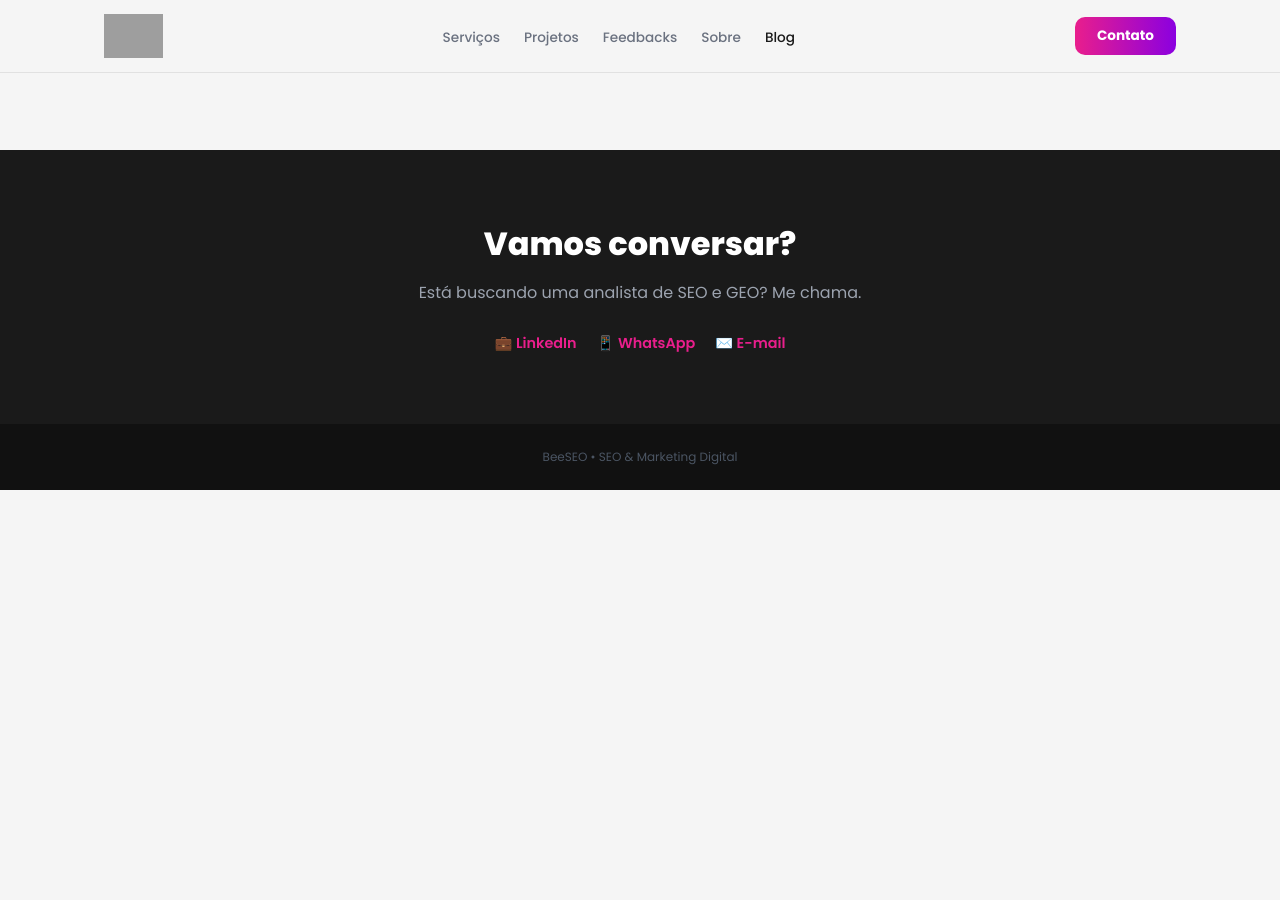
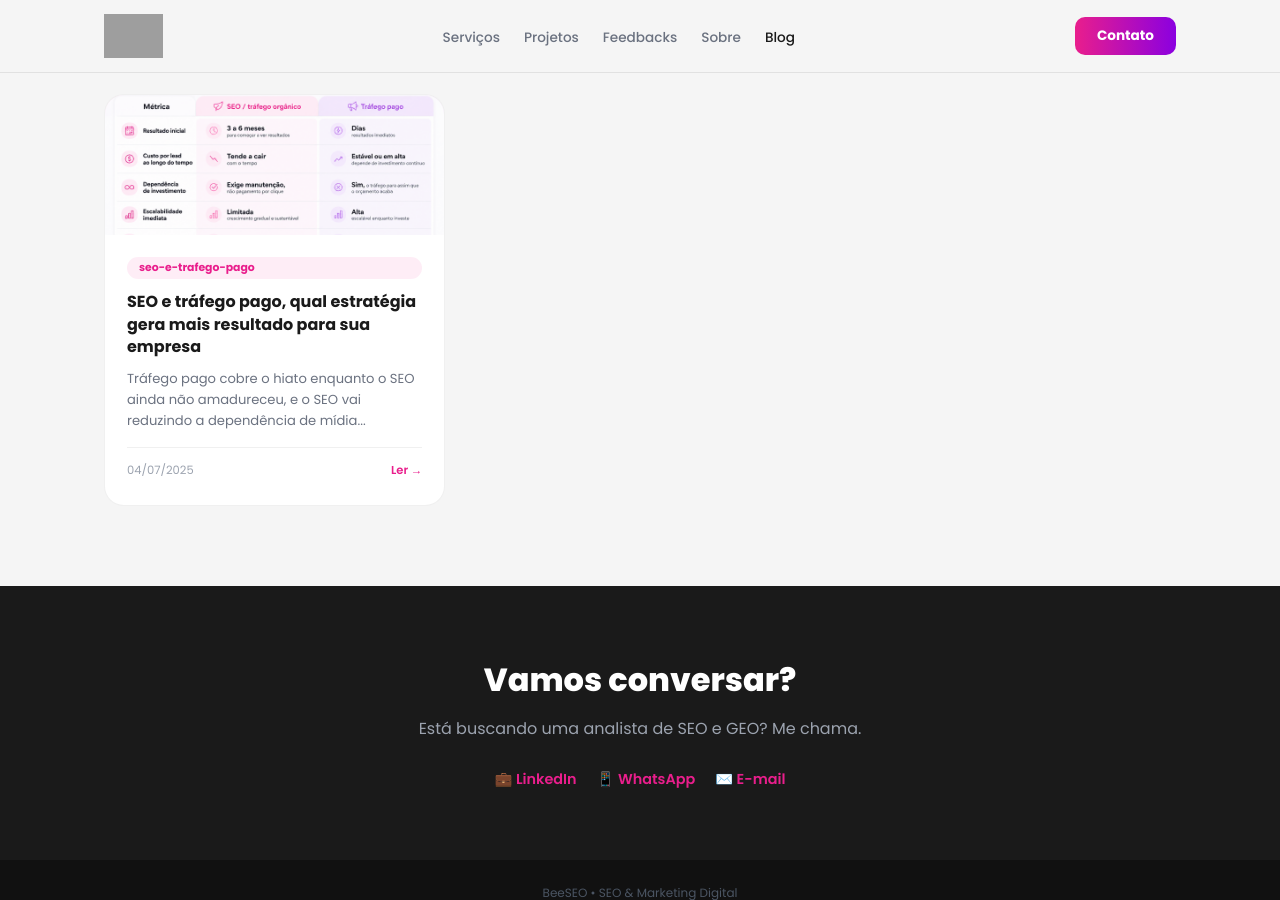
Before and after one commit to debora9415/blog-debora, a Jekyll site: the page built from index.html, in a window 1280 px wide and 900 px high, scrolled down 1230 px. Built offline with Jekyll 4.4.1, drawn with Linux system fonts in a browser that asks for light colours; before the commit the page ends 1720 px from its top, so only the background shows below that; some of the changed lines change nothing that is shown; grey boxes are pictures that could not be loaded.

Commit message:
Update and rename seo-e-trafego-pago.md to 2025-07-04-seo-e-trafego-pago.md

```diff
--- a/_posts/seo-e-trafego-pago.md
+++ b/_posts/2025-07-04-seo-e-trafego-pago.md
@@ -1,10 +1,14 @@
+---
+layout: post
+title: "SEO e tráfego pago, qual estratégia gera mais resultado para sua empresa"
+date: 2025-07-04
+permalink: /seo-e-trafego-pago/
+image: /assets/images/seo-e-trafego-pago.png
+tags: [seo-e-trafego-pago, trafego-organico, marketing-digital]
+description: "Comparamos SEO e tráfego pago em custo, prazo e sustentabilidade para você decidir qual estratégia gera mais resultado para sua empresa."
+---
 
-
-## title: "SEO e tráfego pago, qual estratégia gera mais resultado para sua empresa" description: "Comparamos SEO e tráfego pago em custo, prazo e sustentabilidade para você decidir qual estratégia gera mais resultado para sua empresa." keywords: "seo e trafego pago, trafego organico, seo, marketing digital, roi marketing" date: 2026-08-04 categories: \[seo\] tags: \[seo-e-trafego-pago, trafego-organico, marketing-digital\]
-
-# SEO e tráfego pago, qual estratégia gera mais resultado para sua empresa
-
-\>Tráfego pago cobre o hiato enquanto o SEO ainda não amadureceu, e o SEO vai reduzindo a dependência de mídia paga com o passar dos meses.
+>Tráfego pago cobre o hiato enquanto o SEO ainda não amadureceu, e o SEO vai reduzindo a dependência de mídia paga com o passar dos meses.
 
 Uma **indústria B2B** que investe em SEO há três anos paga, em média, de três a quatro vezes menos por lead do que uma concorrente que aposta só em anúncios. O dado aparece em uma análise da [Konvex sobre custo de aquisição em empresas industriais](https://konvex.com.br/seo-vs-trafego-pago-industrias/), e resume bem por que a dúvida entre **SEO e tráfego pago** nunca sai de pauta.
 
@@ -14,7 +18,7 @@ Este artigo compara as duas estratégias em custo, velocidade de resultado e sus
 
 ## O que muda na prática entre SEO e tráfego pago?
 
-\>Quem clica no anúncio muitas vezes ainda está em fase de descoberta, enquanto quem chega via busca orgânica geralmente já formou uma intenção mais clara sobre o que precisa.
+>Quem clica no anúncio muitas vezes ainda está em fase de descoberta, enquanto quem chega via busca orgânica geralmente já formou uma intenção mais clara sobre o que precisa.
 
 **SEO** é o conjunto de otimizações técnicas e de conteúdo que fazem um site subir nos resultados orgânicos de busca. Não existe pagamento direto por clique, o retorno vem da autoridade construída ao longo do tempo.
 
@@ -46,7 +50,8 @@ Isso não invalida o tráfego pago, só deixa claro qual dos dois compensa mais
 
 Antes de decidir entre os dois canais, vale **entender as métricas que realmente importam para tomada de decisão**. A tabela abaixo resume os principais pontos de comparação.
 
-\[imagem\]
+![](/blog-beeseo/assets/images/seo-e-trafego-pago.png)
+
 A tabela ajuda a visualizar as diferenças, mas a decisão real quase nunca é escolher só uma coluna e ignorar a outra por completo.
 
 ## Como SEO e tráfego pago funcionam melhor juntos?
```
